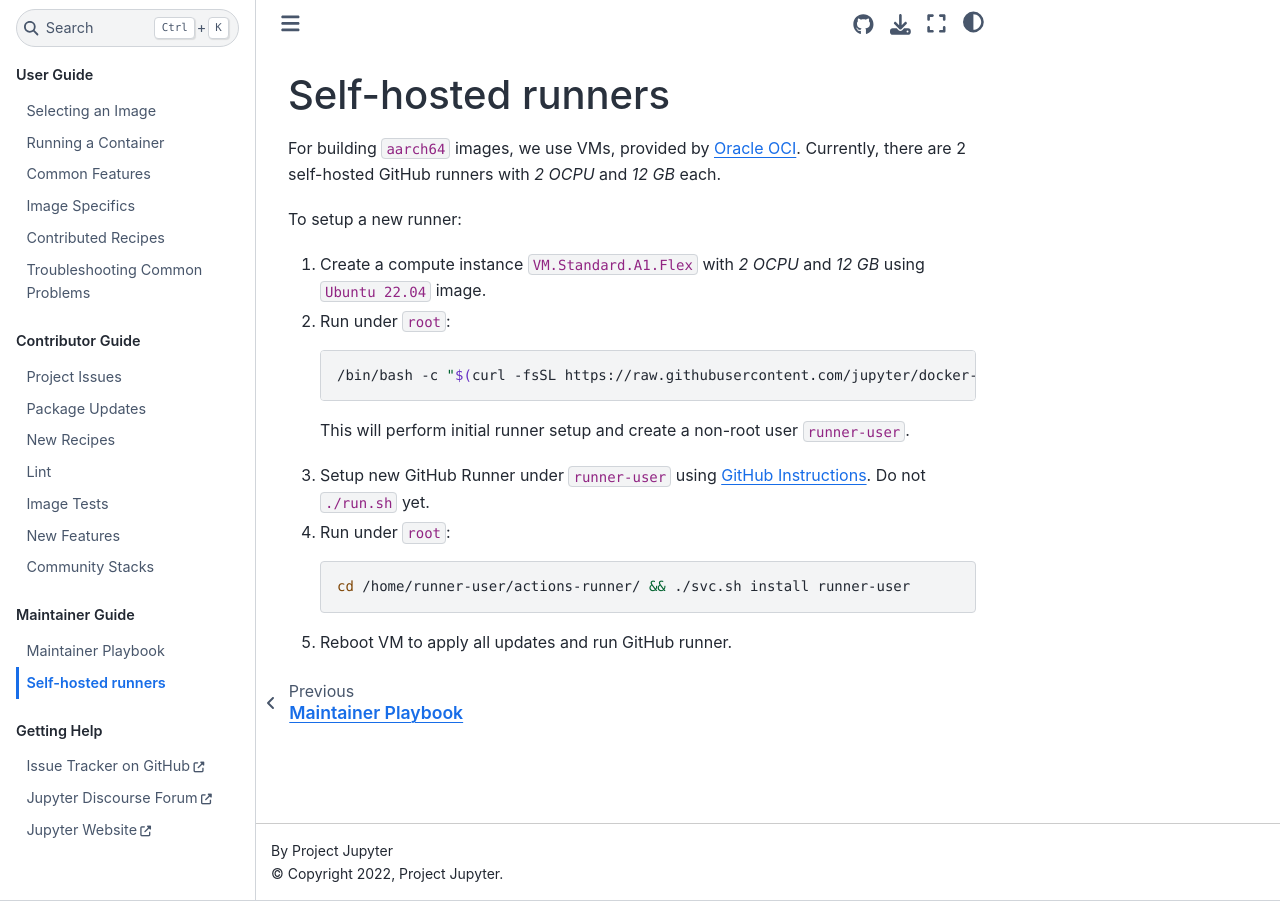
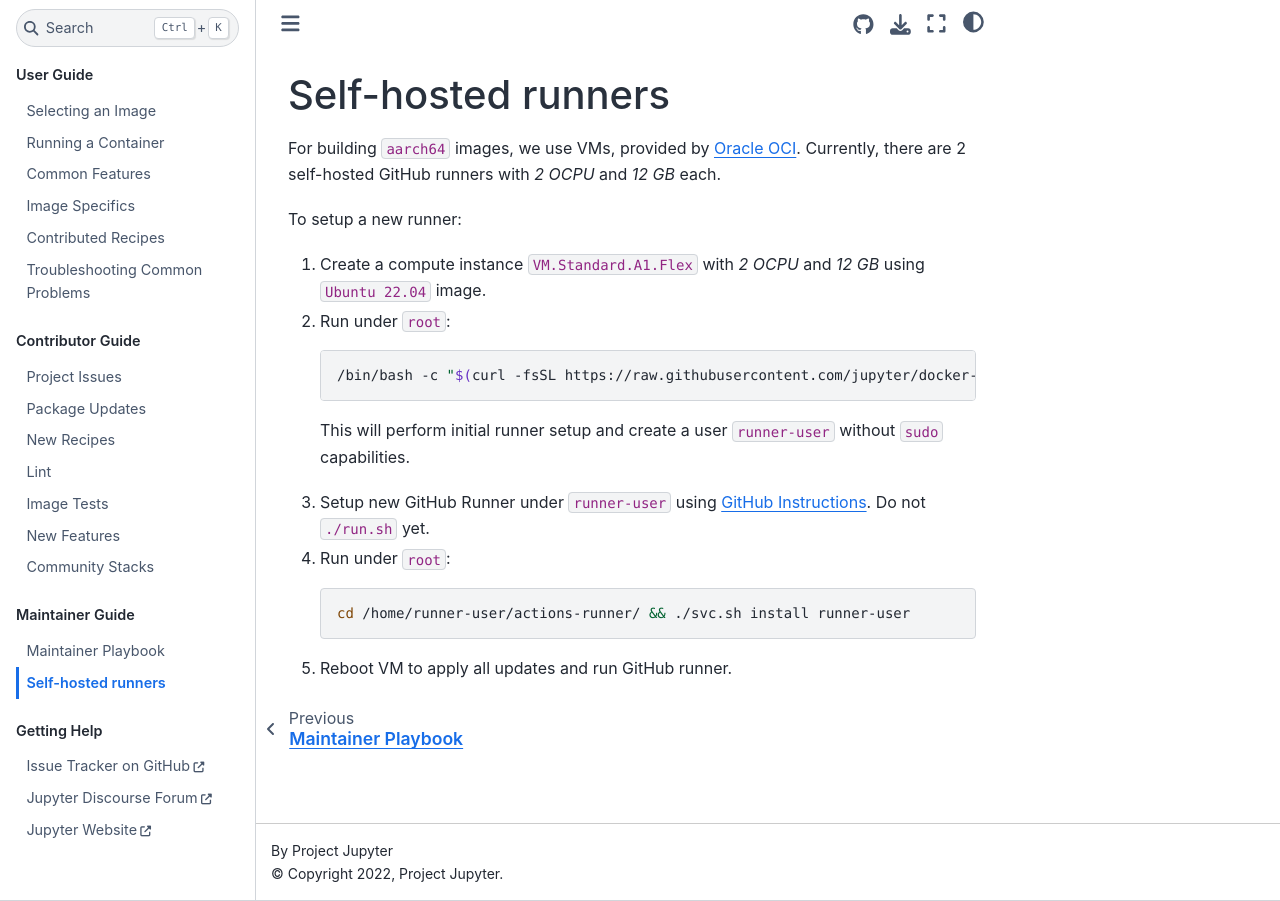
Before and after one commit to jupyter/docker-stacks, a Sphinx documentation site: the page built from docs/maintaining/aarch64-runner.md, in a window 1280 px wide. Built offline with Sphinx 7.4.7 and the Sphinx Book theme 1.1.4, drawn with Linux system fonts in a browser that asks for light colours.

Commit message:
Better docs

````diff
--- a/docs/maintaining/aarch64-runner.md
+++ b/docs/maintaining/aarch64-runner.md
@@ -12,7 +12,7 @@
    /bin/bash -c "$(curl -fsSL https://raw.githubusercontent.com/jupyter/docker-stacks/HEAD/aarch64-runner/setup.sh)"
    ```
 
-   This will perform initial runner setup and create a non-root user `runner-user`.
+   This will perform initial runner setup and create a user `runner-user` without `sudo` capabilities.
 
 3. Setup new GitHub Runner under `runner-user` using [GitHub Instructions](https://github.com/jupyter/docker-stacks/settings/actions/runners/new?arch=arm64&os=linux).
    Do not `./run.sh` yet.
````
